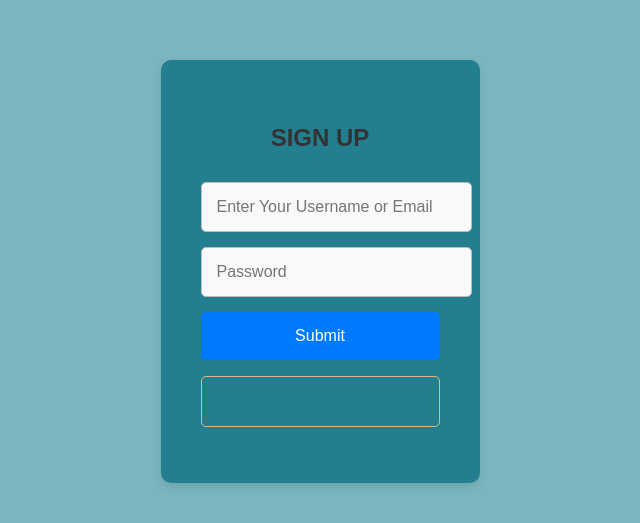
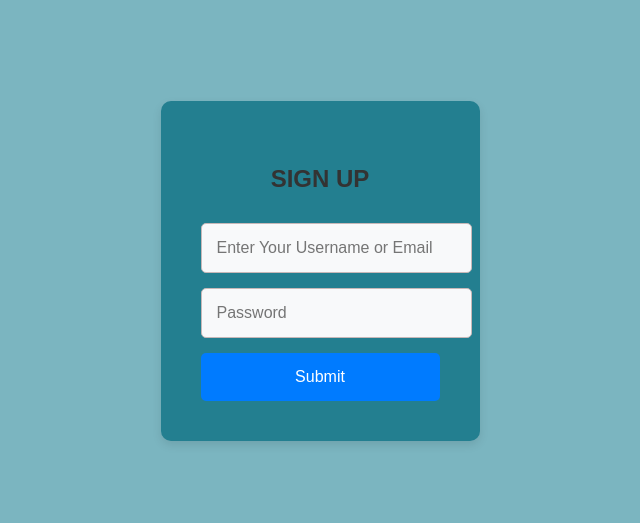
Before and after one commit to adiifier/JWT, a plain HTML site: page index.html in a window 1280 px wide. Shown: the part 129-652 px from the top of the page, without its empty margins (320-960 px from the left). Drawn offline with Linux system fonts and the light colour scheme.

Commit message:
Update index.html

```diff
--- a/index.html
+++ b/index.html
@@ -4,7 +4,7 @@
     <meta charset="UTF-8" />
     <meta name="viewport" content="width=device-width, initial-scale=1.0" />
     <title>Document</title>
-    <link rel="stylesheet" href="/style.css" />
+    <link rel="stylesheet" href="style.css" />
   </head>
   <body>
     <div class="main">
@@ -29,6 +29,6 @@
         </div>
       </div>
     </div>
-    <script src="/FrontendWeb/app.js"></script>
+    <script src="app.js"></script>
   </body>
 </html>
```
